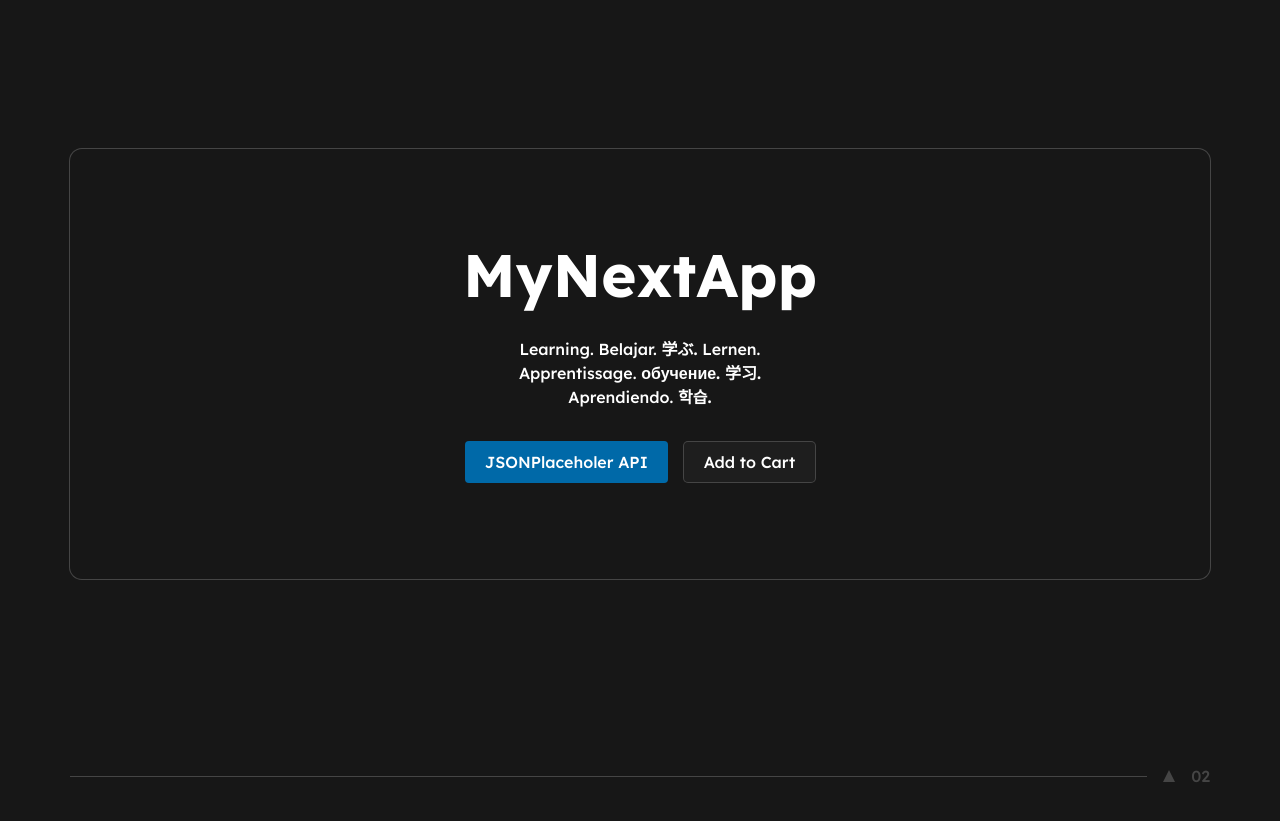
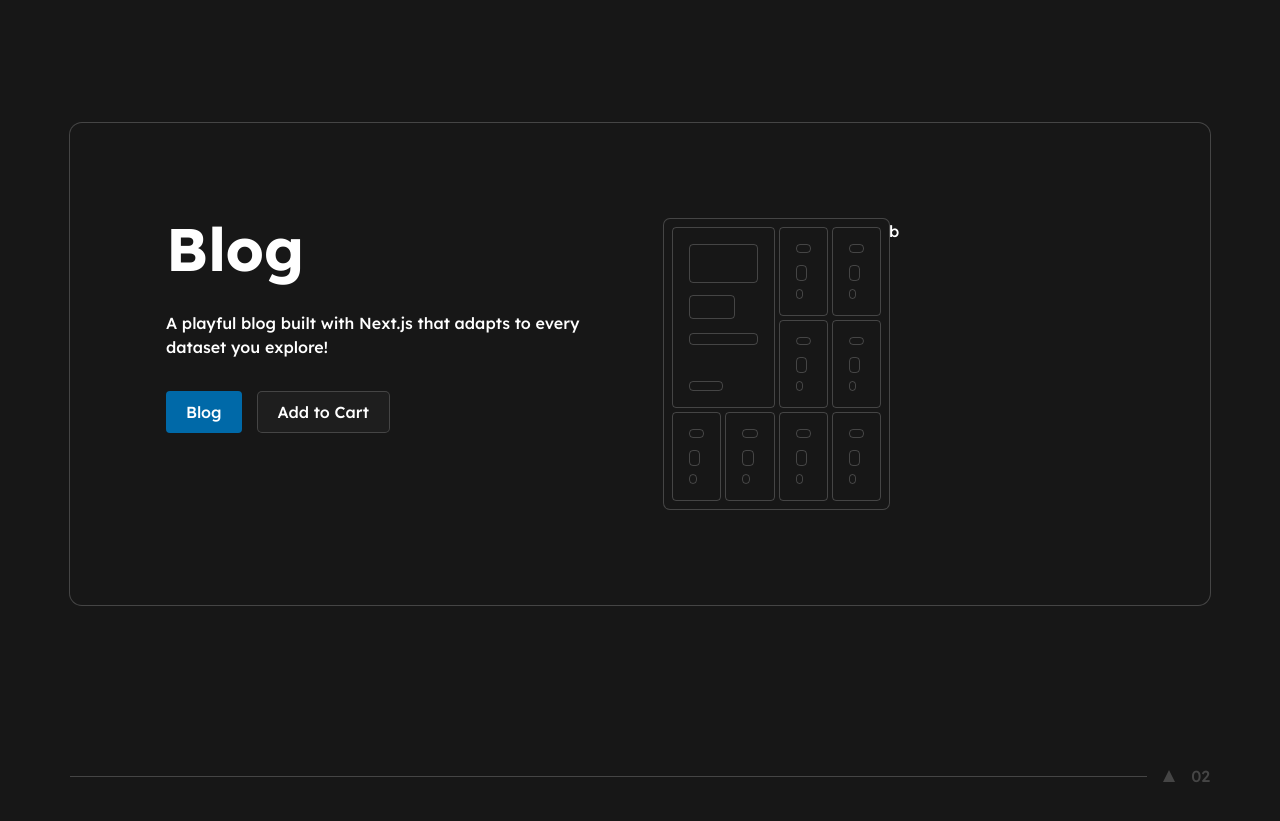
Before and after one commit to Akshiro28/my-next-app, a Next.js app in the folder frontend/: page / in a window 1280 px wide. Shown: the part 860-1681 px from the top of the page. Built offline with nearby package versions, Linux system fonts and the light colour scheme.

Commit message:
add a wireframe design art of the blog page on the second section of the home page

```diff
--- a/frontend/app/page.tsx
+++ b/frontend/app/page.tsx
@@ -31,17 +31,59 @@
       </div>
 
       <div className="min-h-[calc(100vh-154px)] flex-1 flex items-center">
-        <div className="bs-container mx-auto text-center ring py-24 rounded-xl ring-[var(--foreground-20)]">
-          <h1 className="text-6xl font-bold mb-8">MyNextApp</h1>
-          <p className="max-w-[50vw] w-84 break-keep mx-auto mb-8">Learning. Belajar. <span className="font-bold">学ぶ.</span> Lernen. Apprentissage. <span className="font-bold">обучение.</span> <span className="font-bold">学习.</span> Aprendiendo. <span className="font-bold">학습.</span></p>
+        <div className="bs-container mx-auto ring p-24 rounded-xl ring-[var(--foreground-20)]">
+          <div className="grid grid-cols-1 md:grid-cols-2 gap-x-12">
+            <div>
+              <h1 className="text-6xl font-bold mb-8">Blog</h1>
+              <p className="break-keep mb-8">
+                A playful blog built with Next.js that adapts to every dataset you explore!
+              </p>
 
-          <div className="flex justify-center items-center gap-4">
-            <Link href="/json-placeholder">
-              <span className="inline-block px-5 py-2.25 bg-sky-700 rounded hover:bg-sky-800">
-                JSONPlaceholer API
-              </span>
-            </Link>
-            <ProductCard></ProductCard>
+              <div className="flex items-center gap-4">
+                <Link href="/blog">
+                  <span className="inline-block px-5 py-2.25 bg-sky-700 rounded hover:bg-sky-800">
+                    Blog
+                  </span>
+                </Link>
+                <ProductCard />
+              </div>
+            </div>
+
+            <div className="grid grid-cols-2">
+              <div className="ring ring-[var(--foreground-20)] rounded-md p-2">
+                <div className="w-full max-w-full text-left">
+                  <ul className="grid grid-cols-1 md:grid-cols-4 auto-rows-[1fr] gap-1">
+                    {Array.from({ length: 9 }).map((_, index) => (
+                      <li
+                        key={index}
+                        className={`
+                          border border-[var(--foreground-20)] p-4 rounded
+                          ${index === 0 ? 'md:col-span-2 md:row-span-2' : ''}
+                          flex flex-col justify-between
+                        `}
+                      >
+                        {/* Image Placeholder */}
+                        <div className="aspect-[16/9] w-full mb-3 border border-[var(--foreground-20)] rounded" />
+
+                        {/* Title */}
+                        <div className={`mb-2 ${index === 0 ? 'h-6 w-2/3' : 'h-4 w-3/4'} border border-[var(--foreground-20)] rounded`} />
+
+                        {/* Excerpt (only on featured) */}
+                        {index === 0 && (
+                          <div className="h-3 w-full border border-[var(--foreground-20)] rounded my-1.5" />
+                        )}
+
+                        {/* Meta */}
+                        <div className="h-2.5 w-1/2 border border-[var(--foreground-20)] rounded mt-auto" />
+                      </li>
+                    ))}
+                  </ul>
+                </div>
+              </div>
+              <div className="b">
+                b
+              </div>
+            </div>
           </div>
         </div>
       </div>
```
